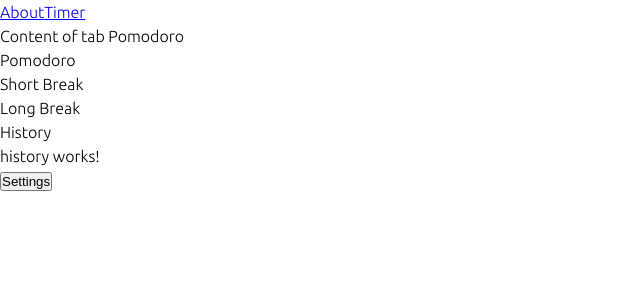
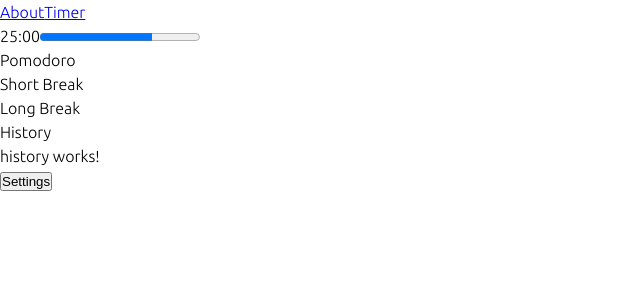
Before and after one commit to micjamking/pomodoro-timer, an Angular app: page /timer in a window 1280 px wide. Shown: the top 300 px of the page, without its empty margins (0-640 px from the left). Built offline with nearby package versions, Linux system fonts and the light colour scheme.

Commit message:
Created timer component; resolves #3

```diff
--- a/src/app/app.module.ts
+++ b/src/app/app.module.ts
@@ -17,6 +17,7 @@ import { HistoryComponent } from './components/history/history.component';
 import { SettingsComponent } from './components/settings/settings.component';
 import { TabsComponent } from './components/tabs/tabs.component';
 import { TabComponent } from './components/tabs/tab/tab.component';
+import { TimerComponent } from './components/timer/timer.component';
 
 @NgModule({
   declarations: [
@@ -27,7 +28,8 @@ import { TabComponent } from './components/tabs/tab/tab.component';
     HistoryComponent,
     SettingsComponent,
     TabsComponent,
-    TabComponent
+    TabComponent,
+    TimerComponent
   ],
   imports: [
     BrowserModule,
--- a/src/app/components/tabs/tab/tab.component.html
+++ b/src/app/components/tabs/tab/tab.component.html
@@ -1,3 +1,3 @@
 <div [hidden]="!active">
-  <ng-content></ng-content>
+  <app-timer [type]="tabTitle"></app-timer>
 </div>
--- a/src/app/components/tabs/tab/tab.component.ts
+++ b/src/app/components/tabs/tab/tab.component.ts
@@ -8,7 +8,8 @@ import { TabsComponent } from '../tabs.component';
 })
 export class TabComponent implements OnInit {
   @Input() tabTitle;
-  public active: Boolean = false
+
+  public active: Boolean = false;
 
   constructor(
     private tabs: TabsComponent
--- /dev/null
+++ b/src/app/components/timer/timer.component.html
@@ -0,0 +1,2 @@
+<time>{{ time }}</time>
+<progress value="70" max="100"></progress>
--- /dev/null
+++ b/src/app/components/timer/timer.component.ts
@@ -0,0 +1,30 @@
+import { Component, OnInit, Input } from '@angular/core';
+
+@Component({
+  selector: 'app-timer',
+  templateUrl: './timer.component.html'
+})
+export class TimerComponent implements OnInit {
+  @Input() public type: string;
+  public time: string;
+
+  constructor() {
+  }
+
+  ngOnInit() {
+    switch(this.type){
+      case 'Pomodoro':
+        this.time = '25:00';
+        break;
+      case 'Short Break':
+        this.time = '05:00';
+        break;
+      case 'Long Break':
+        this.time = '15:00';
+        break;
+      default:
+        return;
+    }
+  }
+
+}
--- a/src/app/views/timer-view/timer-view.component.html
+++ b/src/app/views/timer-view/timer-view.component.html
@@ -1,11 +1,5 @@
 <app-tabs>
-  <app-tab tabTitle="Pomodoro">
-    Content of tab Pomodoro
-  </app-tab>
-  <app-tab tabTitle="Short Break">
-    Content of tab Short Break
-  </app-tab>
-  <app-tab tabTitle="Long Break">
-    Content of tab Long Break
-  </app-tab>
+  <app-tab tabTitle="Pomodoro"></app-tab>
+  <app-tab tabTitle="Short Break"></app-tab>
+  <app-tab tabTitle="Long Break"></app-tab>
 </app-tabs>
```
Also changed, not shown: 1 other file (tests, documents, lock files or other folders).
